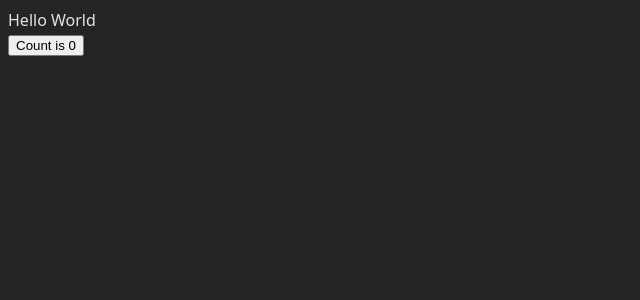
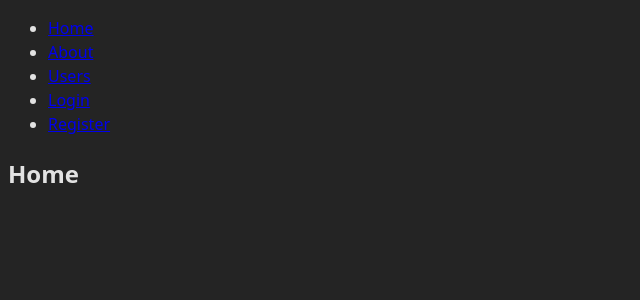
Before and after one commit to hpatel-27/arise, a React (Vite) app in the folder frontend/: page / in a window 1280 px wide. Shown: the top 300 px of the page, without its empty margins (0-640 px from the left). Built offline with nearby package versions, Linux system fonts and the light colour scheme.

Commit message:
feat: setup basic router

```diff
--- a/frontend/src/App.jsx
+++ b/frontend/src/App.jsx
@@ -1,16 +1,54 @@
 import { useState } from "react";
+import { Routes, Route, Link } from "react-router-dom";
+import Login from "./pages/Login";
+import Register from "./pages/Register";
 
 function App() {
-  const [count, setCount] = useState(0);
+  return (
+    <div>
+      <nav>
+        <ul>
+          <li>
+            <Link to="/">Home</Link>
+          </li>
+          <li>
+            <Link to="/about">About</Link>
+          </li>
+          <li>
+            <Link to="/users">Users</Link>
+          </li>
+          <li>
+            <Link to="/login">Login</Link>
+          </li>
+          <li>
+            <Link to="/register">Register</Link>
+          </li>
+        </ul>
+      </nav>
 
-  return (
-    <>
-      <div>Hello World</div>
-      <button onClick={() => setCount((count) => count + 1)}>
-        Count is {count}
-      </button>
-    </>
+      {/* A <Switch> looks through its children <Route>s and
+            renders the first one that matches the current URL. */}
+      <Routes>
+        <Route path="/about" element={<About />}></Route>
+        <Route path="/users" element={<Users />}></Route>
+        <Route path="/" element={<Home />}></Route>
+        <Route path="/login" element={<Login />}></Route>
+        <Route path="/register" element={<Register />}></Route>
+      </Routes>
+    </div>
   );
 }
 
+function Home() {
+  return <h2>Home</h2>;
+}
+
+function About() {
+  return <h2>About</h2>;
+}
+
+function Users() {
+  return <h2>Users</h2>;
+}
+
 export default App;
```
